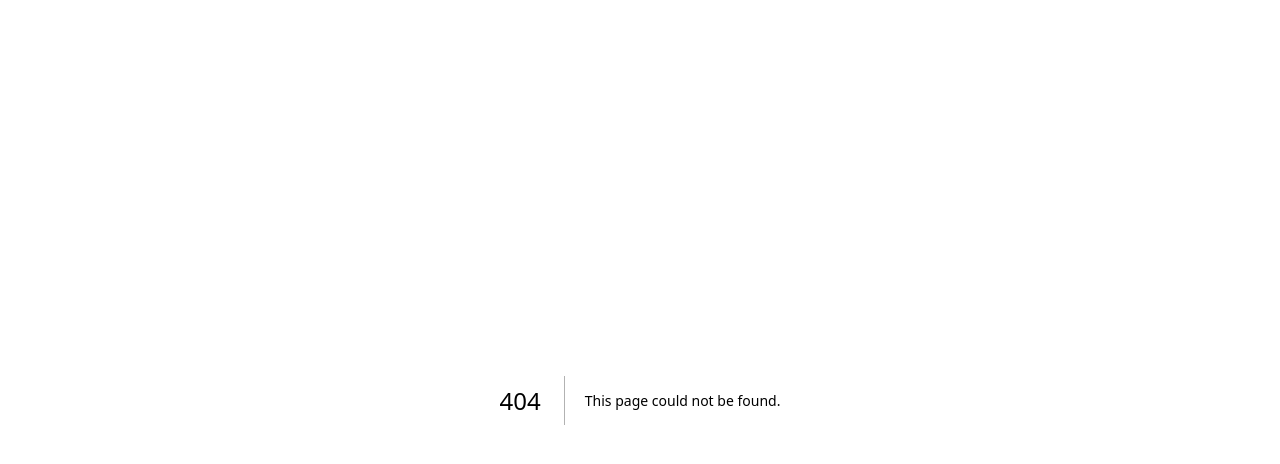
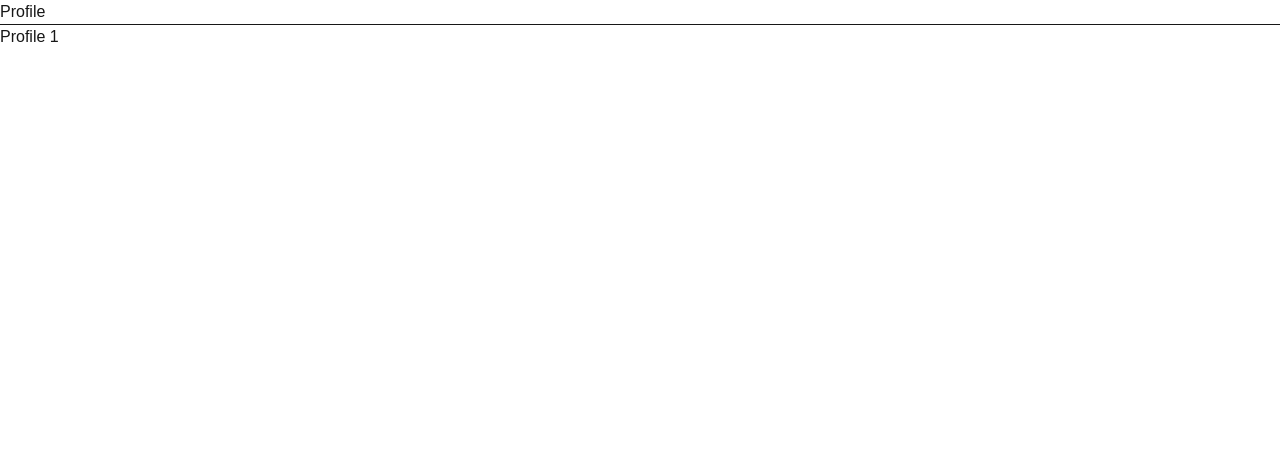
Before and after one commit to Sachinsen7/end-to-end-webdev, a Next.js app in the folder NextJS/new-one/my-app/: page /profile/1 in a window 1280 px wide. Before the commit this address had no page. Shown: the top 464 px of the page. Built offline with nearby package versions, Linux system fonts and the light colour scheme.

Commit message:
add page params id file

```diff
--- /dev/null
+++ b/NextJS/new-one/my-app/src/app/profile/[id]/page.tsx
@@ -0,0 +1,11 @@
+export default function UserProfile({ params }: any) {
+  return (
+    <div>
+      <h1>Profile</h1>
+      <hr />
+      <p>
+        Profile <span>{params.id}</span>
+      </p>
+    </div>
+  );
+}
```
